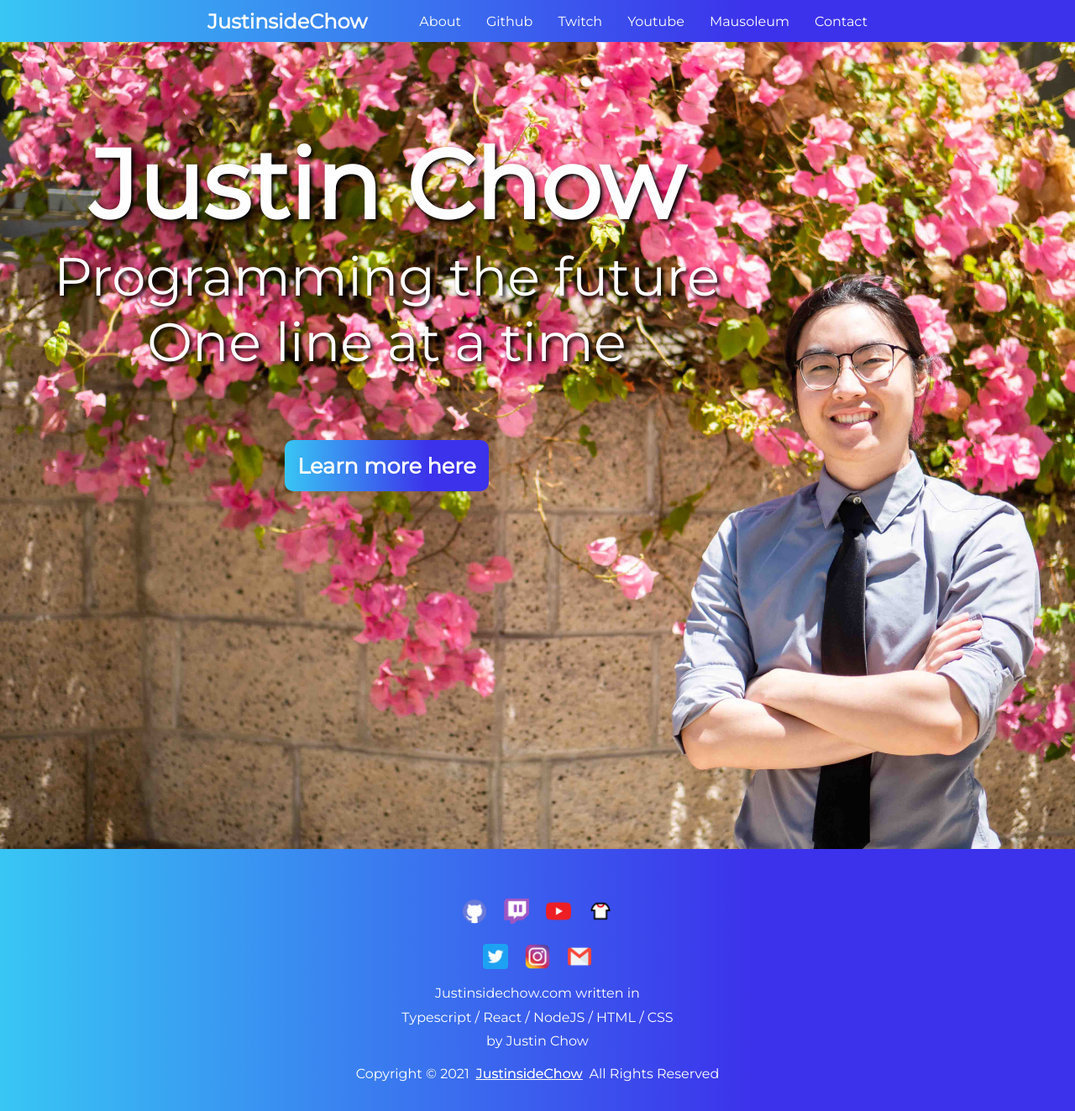
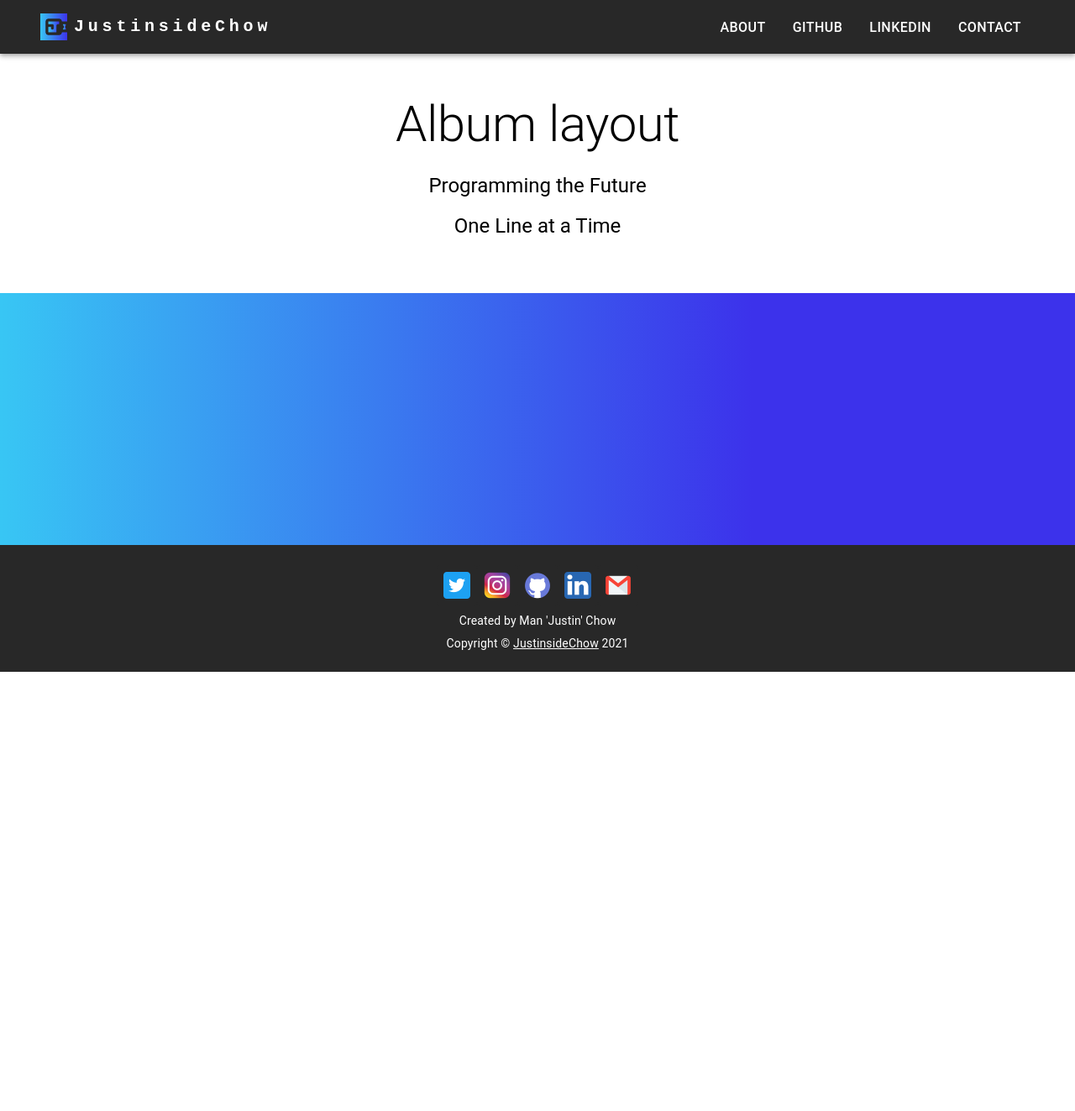
Before and after one commit to justinsidechow/justinsidechow-app, a React (Create React App) app: page / in a window 1280 px wide. Shown: the whole page at 84% size. After the commit the page ends 800 px from the top, so only its background shows below. Built offline with nearby package versions, Linux system fonts and the light colour scheme.

Commit message:
remade with material-UI

```diff
--- a/src/components/Footer/Footer.tsx
+++ b/src/components/Footer/Footer.tsx
@@ -1,116 +1,204 @@
-import { Component } from "react";
-import React from "react";
-import "./Footer.css";
+import * as React from "react";
+import Box from "@mui/material/Box";
+import Container from "@mui/material/Container";
+import Typography from "@mui/material/Typography";
+import Link from "@mui/material/Link";
+import { CardMedia, CardActionArea, Card } from "@mui/material";
 
-/*
-this is kind of a disgusting way to implement copyright footer
-and i believe there is a better way to implement this.
-BUT i really wanted to make the copyright-link to pop up like
-the navbar so i created a list to put the correct display:
-for the copyright-link.
- */
-
-class Footer extends Component {
-  icon_business() {
+function SocialIcons() {
   return (
-      <div className="social">
-        <a href="https://github.com/justinsidechow">
-          <img
-            className="social-icon"
-            alt="github"
-            src={process.env.PUBLIC_URL + "/Logo/github-icon.png"}
+    <Box
+      sx={{
+        display: "flex",
+        mb: "0.5em",
+        padding: "auto",
+        alignItems: "center",
+        justifyContent: "safe center",
+      }}
+    >
+      <Card
+        sx={{
+          border: "none",
+          boxShadow: "none",
+          backgroundColor: "#282828",
+        }}
+      >
+        <CardActionArea href="https://twitter.com/justinsidechow">
+          <CardMedia
+            component="img"
+            image={process.env.PUBLIC_URL + "/Logo/twitter-icon.png"}
+            title="twitter"
+            sx={{
+              border: "none",
+              boxShadow: "none",
+              height: "3em",
+              padding: "0.5em",
+              transition: "100ms",
+              "&:hover": {
+                transform: "scale(1.5, 1.5)",
+              },
+            }}
           />
-        </a>
-        {/*
-        <a href="https://www.linkedin.com/in/justinsidechow/">
-          <img
-            className="social-icon"
-            src={process.env.PUBLIC_URL + "/Logo/linkedin-icon.png"}
+        </CardActionArea>
+      </Card>
+      <Card
+        sx={{
+          border: "none",
+          boxShadow: "none",
+          backgroundColor: "#282828",
+        }}
+      >
+        <CardActionArea href="https://www.instagram.com/justinsidechow/">
+          <CardMedia
+            component="img"
+            image={process.env.PUBLIC_URL + "/Logo/instagram-icon.png"}
+            title="instagram"
+            sx={{
+              border: "none",
+              boxShadow: "none",
+              height: "3em",
+              padding: "0.5em",
+              transition: "100ms",
+              "&:hover": {
+                transform: "scale(1.5, 1.5)",
+              },
+            }}
           />
-        </a> */}
-        <a href="https://twitch.tv/jbooty">
-          <img
-            className="social-icon"
-            alt="twitch"
-            src={process.env.PUBLIC_URL + "/Logo/twitch-icon.png"}
+        </CardActionArea>
+      </Card>
+      <Card
+        sx={{
+          border: "none",
+          boxShadow: "none",
+          backgroundColor: "#282828",
+        }}
+      >
+        <CardActionArea href="https://github.com/justinsidechow">
+          <CardMedia
+            component="img"
+            image={process.env.PUBLIC_URL + "/Logo/github-icon.png"}
+            title="github"
+            sx={{
+              border: "none",
+              boxShadow: "none",
+              height: "3em",
+              padding: "0.5em",
+              transition: "100ms",
+              "&:hover": {
+                transform: "scale(1.5, 1.5)",
+              },
+            }}
           />
-        </a>
-        <a href="https://www.youtube.com/channel/UCQ1fJzVpKueH3K3qRDIjgVg">
-          <img
-            className="social-icon"
-            alt="youtube"
-            src={process.env.PUBLIC_URL + "/Logo/youtube-icon.png"}
+        </CardActionArea>
+      </Card>
+      <Card
+        sx={{
+          border: "none",
+          boxShadow: "none",
+          backgroundColor: "#282828",
+        }}
+      >
+        <CardActionArea href="https://www.linkedin.com/in/justinsidechow/">
+          <CardMedia
+            component="img"
+            image={process.env.PUBLIC_URL + "/Logo/linkedin-icon.png"}
+            title="linkedin"
+            sx={{
+              border: "none",
+              boxShadow: "none",
+              height: "3em",
+              padding: "0.5em",
+              transition: "100ms",
+              "&:hover": {
+                transform: "scale(1.5, 1.5)",
+              },
+            }}
           />
-        </a>
-        <a href="https://mausoleumclothing.com">
-          <img
-            className="social-icon"
-            alt="mausoleum"
-            src={process.env.PUBLIC_URL + "/Logo/clothing-icon.png"}
+        </CardActionArea>
+      </Card>
+      <Card
+        sx={{
+          border: "none",
+          boxShadow: "none",
+          backgroundColor: "#282828",
+        }}
+      >
+        <CardActionArea href="mailto:justinsidechow@gmail.com">
+          <CardMedia
+            component="img"
+            image={process.env.PUBLIC_URL + "/Logo/email-icon.png"}
+            title="email"
+            sx={{
+              border: "none",
+              boxShadow: "none",
+              height: "3em",
+              padding: "0.5em",
+              transition: "100ms",
+              "&:hover": {
+                transform: "scale(1.5, 1.5)",
+              },
+            }}
           />
-        </a>
-      </div>
+        </CardActionArea>
+      </Card>
+    </Box>
   );
 }
 
-  icon_social() {
+function Copyright() {
   return (
-      <div className="social">
-        <a href="https://twitter.com/justinsidechow">
-          <img
-            className="social-icon"
-            alt="twitch"
-            src={process.env.PUBLIC_URL + "/Logo/twitter-icon.png"}
-          />
-        </a>
-        <a href="https://www.instagram.com/justinsidechow/">
-          <img
-            className="social-icon"
-            alt="instagram"
-            src={process.env.PUBLIC_URL + "/Logo/instagram-icon.png"}
-          />
-        </a>
-        <a href="mailto:justinsidechow@gmail.com">
-          <img
-            className="social-icon"
-            alt="email"
-            src={process.env.PUBLIC_URL + "/Logo/email-icon.png"}
-          />
-        </a>
-      </div>
+    <Typography variant="body2" sx={{ color: "white" }} align="center">
+      {"Copyright © "}
+      <Link
+        sx={{
+          color: "white",
+          paddingBottom: "1em",
+          paddingTop: "1em",
+          "&:hover": {
+            paddingTop: "0em",
+            textShadow: "0 0 2px #FFFFFF",
+          },
+        }}
+        color="inherit"
+        href="https://github.com/justinsidechow/justinsidechow-app"
+      >
+        JustinsideChow
+      </Link>{" "}
+      {new Date().getFullYear()}
+    </Typography>
   );
 }
 
-  render() {
+// interface FooterProps {
+//   description: string;
+//   title: string;
+// }
+
+function Footer() {
   return (
-      <footer className="footer">
-        {this.icon_business()}
-        {this.icon_social()}
-        <div>
-          <div className="website-description">
-            Justinsidechow.com written in
-          </div>
-          <div className="website-description">
-            Typescript / React / NodeJS / HTML / CSS
-          </div>
-          <div className="website-description">by Justin Chow</div>
-        </div>
-        <ul className="copyright">
-          <li className="copyright-left-right">
-            Copyright &copy; {" " + new Date().getFullYear()}
-          </li>
-          <li>
-            <div>
-              <a className="copyright-link" href="/contact">
-                JustinsideChow
-              </a>
-            </div>
-          </li>
-          <li className="copyright-left-right">All Rights Reserved</li>
-        </ul>
-      </footer>
+    <Box
+      component="footer"
+      sx={{
+        display: "flex",
+        backgroundColor: "#282828",
+        py: 3,
+        alignItems: "center",
+        justifyContent: "center",
+      }}
+    >
+      <Container maxWidth="lg">
+        <SocialIcons />
+        <Typography
+          variant="body2"
+          sx={{ color: "white", margin: "0.5em" }}
+          align="center"
+        >
+          Created by Man 'Justin' Chow
+        </Typography>
+        <Copyright />
+      </Container>
+    </Box>
   );
-  }
 }
 
 export default Footer;
--- a/src/components/Navbar/Navbar.css
+++ b/src/components/Navbar/Navbar.css
@@ -1,3 +1,8 @@
+.Typography:hover{
+  margin-top: 1em;
+}
+
+
 .navbar-background {
   background: linear-gradient(
     90deg,
--- a/src/components/Navbar/Navbar.tsx
+++ b/src/components/Navbar/Navbar.tsx
@@ -1,111 +1,281 @@
-import { Component } from "react";
-import MenuItems from "./MenuItems";
-import "./Navbar.css";
-import { Link } from "react-router-dom";
+import * as React from "react";
+import AppBar from "@mui/material/AppBar";
+import Box from "@mui/material/Box";
+import Toolbar from "@mui/material/Toolbar";
+import IconButton from "@mui/material/IconButton";
+import Typography from "@mui/material/Typography";
+import Menu from "@mui/material/Menu";
+import MenuIcon from "@mui/icons-material/Menu";
+import Container from "@mui/material/Container";
+import Button from "@mui/material/Button";
+import MenuItem from "@mui/material/MenuItem";
+import { CardMedia } from "@mui/material";
 
-class Navbar extends Component {
-  state = {
-    mobileNavBarMenuClicked: false,
-    mobileNavbarItemClicked: false,
-    firstRender: true,
-    width: 0,
-    height: 0,
+const pages = [
+  ["About", "/about"],
+  ["Github", "/github"],
+  ["Linkedin", "https://www.linkedin.com/in/justinsidechow/"],
+  ["Contact", "/contact"],
+];
+
+function Navbar() {
+  const [anchorElNav, setAnchorElNav] = React.useState<null | HTMLElement>(
+    null
+  );
+
+  const handleOpenNavMenu = (event: React.MouseEvent<HTMLElement>) => {
+    setAnchorElNav(event.currentTarget);
   };
 
-  updateDimensions = () => {
-    this.setState({ width: window.innerWidth, height: window.innerHeight });
-    if (this.state.width >= 960) {
-      this.setState({ firstRender: true, mobileNavBarMenuClicked: false });
-    }
+  const handleCloseNavMenu = () => {
+    setAnchorElNav(null);
   };
 
-  handleClickNavMenu = () => {
-    this.setState({
-      mobileNavBarMenuClicked: !this.state.mobileNavBarMenuClicked,
-      firstRender: false,
-    });
-  };
+  return (
+    <AppBar
+      sx={{
+        position: "static",
+        backgroundColor: "#282828",
+      }}
+    >
+      <Box
+        maxWidth="x1"
+        sx={{
+          alignItems: "center",
+          justifyContent: "center",
+        }}
+      >
+        <Toolbar>
+          {/*end of desktop menu*/}
+          <Container
+            sx={{
+              display: { xs: "none", md: "flex" },
+              alignItems: "center",
+              justifyContent: "start",
+            }}
+          >
+            <CardMedia
+              sx={{
+                height: "2em",
+                width: "2em",
+                marginRight: "0.5em",
+              }}
+              image={process.env.PUBLIC_URL + "/Logo/justinsidechow-logo.png"}
+            />
+            <Typography
+              variant="h6"
+              noWrap
+              component="a"
+              href="/"
+              sx={{
+                fontFamily: "monospace",
+                fontWeight: 700,
+                letterSpacing: ".3rem",
+                color: "inherit",
+                textDecoration: "none",
+                transition: "100ms",
+                paddingRight: "1em",
+                paddingTop: "0.5em",
+                paddingBottom: "0.5em",
+                "&:hover": {
+                  paddingTop: "0em",
+                  color: "#FFFFFF",
+                  textShadow: "0 0 3px #FFFFFF",
+                },
+              }}
+            >
+              JustinsideChow
+            </Typography>
+          </Container>
+          <Container
+            sx={{
+              display: { xs: "none", md: "flex" },
+              alignItems: "center",
+              justifyContent: "end",
+            }}
+          >
+            {pages.map((page) => (
+              <Button
+                key={page[0]}
+                href={page[1]}
+                onClick={handleCloseNavMenu}
+                sx={{
+                  color: "white",
+                  transition: "100ms",
+                  minHeight: "2em",
+                  fontSize: "1em",
+                  paddingRight: "1em",
+                  paddingLeft: "1em",
+                  paddingTop: "0.5em",
+                  ...(page[0] === "About" && {
+                    "&:hover": {
+                      paddingTop: "0em",
+                      color: "#38C6F4",
+                      textShadow: "0 0 3px #38C6F4",
+                    },
+                  }),
+                  ...(page[0] === "Github" && {
+                    "&:hover": {
+                      paddingTop: "0em",
+                      color: "#6E5494",
+                      textShadow: "0 0 3px #6E5494",
+                    },
+                  }),
+                  ...(page[0] === "Linkedin" && {
+                    "&:hover": {
+                      paddingTop: "0em",
+                      color: "#0077B5",
+                      textShadow: "0 0 3px #0077B5",
+                    },
+                  }),
+                  ...(page[0] === "Contact" && {
+                    "&:hover": {
+                      paddingTop: "0em",
+                      color: "#DB4437",
+                      textShadow: "0 0 3px #DB4437",
+                    },
+                  }),
+                }}
+              >
+                {page[0]}
+              </Button>
+            ))}
+          </Container>
+          {/*end of desktop menu*/}
+          {/*start of mobile menu*/}
+          <Container
+            sx={{
+              display: { xs: "flex", md: "none" },
+              alignItems: "center",
+              justifyContent: "center",
+            }}
+          ></Container>
+          <Container
+            sx={{
+              display: { xs: "flex", md: "none" },
+              alignItems: "center",
+              justifyContent: "center",
+            }}
+          >
+            <Typography
+              variant="h5"
+              noWrap
+              component="a"
+              href="/"
+              sx={{
+                fontFamily: "monospace",
+                fontWeight: 700,
+                letterSpacing: "0.3rem",
+                fontSize: "1.5em",
+                color: "inherit",
+                transition: "100ms",
+                textDecoration: "none",
+                paddingTop: "0.5em",
+                paddingBottom: "0.5em",
+                alignItems: "center",
+                justifyContent: "center",
+                marginLeft: "auto",
+                marginRight: "auto",
+                "&:hover": {
+                  paddingTop: "0em",
+                  color: "#FFFFFF",
+                  textShadow: "0 0 3px #FFFFFF",
+                },
+              }}
+            >
+              JustinsideChow
+            </Typography>
+          </Container>
+          <Container
+            sx={{
+              display: { xs: "flex", md: "none" },
+              alignItems: "center",
+              justifyContent: "end",
+            }}
+          >
+            <IconButton
+              size="large"
+              aria-label="account of current user"
+              aria-controls="menu-appbar"
+              aria-haspopup="true"
+              onClick={handleOpenNavMenu}
+              color="inherit"
+            >
+              <MenuIcon />
+            </IconButton>
+            <Menu
+              id="menu-appbar"
+              anchorEl={anchorElNav}
+              anchorOrigin={{
+                vertical: "bottom",
+                horizontal: "left",
+              }}
+              keepMounted
+              transformOrigin={{
+                vertical: "top",
+                horizontal: "left",
+              }}
+              open={Boolean(anchorElNav)}
+              onClose={handleCloseNavMenu}
+              sx={{
+                "& .css-1poimk-MuiPaper-root-MuiMenu-paper-MuiPaper-root-MuiPopover-paper":
+                  {
+                    backgroundColor: "#282828",
+                  },
 
-  handleClickNavBar = () => {
-    this.setState({
-      mobileNavbarItemClicked: true,
-      mobileNavBarMenuClicked: false,
-    });
-  };
-
-  handleClickNavSiteName = () => {
-    this.setState({
-      mobileNavbarItemClicked: true,
-      mobileNavBarMenuClicked: false,
-    });
-  };
-
-  componentDidMount() {
-    window.addEventListener("resize", this.updateDimensions);
-  }
-  componentWillUnmount() {
-    window.removeEventListener("resize", this.updateDimensions);
-  }
-
-  handleNavMenuTransition() {
-    if (!this.state.mobileNavBarMenuClicked) {
-      return "fas fa-bars";
-    } else {
-      return "fas fa-times";
-    }
-  }
-
-  navMenuInitiation() {
-    let render = "nav-menu firstactive";
-
-    if (this.state.width >= 960) {
-      render = "nav-menu firstactive";
-    }
-
-    if (this.state.mobileNavBarMenuClicked) {
-      render = "nav-menu active";
-    } else if (
-      !this.state.mobileNavBarMenuClicked &&
-      !this.state.firstRender &&
-      !this.state.mobileNavbarItemClicked
-    ) {
-      render = "nav-menu inactive";
-    }
-
-    return render;
-  }
-
-  render() {
-    return (
-      <nav className="navbar-background">
-        <Link
-          className="navbar-site-name-link"
-          to="/"
-          onClick={this.handleClickNavSiteName}
-        >
-          JustinsideChow
-        </Link>
-        <div className="menu-icon" onClick={this.handleClickNavMenu}>
-          <i className={this.handleNavMenuTransition()}></i>
-        </div>
-        <ul className={this.navMenuInitiation()}>
-          {MenuItems.map((item, index) => {
-            return (
-              <li key={index}>
-                <Link
-                  className="nav-links"
-                  to={item.url}
-                  onClick={this.handleClickNavBar}
-                >
-                  {item.title}
-                </Link>
-              </li>
-            );
-          })}
-        </ul>
-      </nav>
-    );
-  }
+                display: { xs: "flex", md: "none" },
+              }}
+            >
+              {pages.map((page) => (
+                <MenuItem key={page[0]} onClick={handleCloseNavMenu}>
+                  <Button
+                    key={page[0]}
+                    href={page[1]}
+                    onClick={handleCloseNavMenu}
+                    sx={{
+                      color: "white",
+                      display: "block",
+                      transition: "100ms",
+                      minHeight: "2em",
+                      minWidth: "2em",
+                      fontSize: "1em",
+                      padding: "1em",
+                      ...(page[0] === "About" && {
+                        "&:hover": {
+                          color: "#38C6F4",
+                          textShadow: "0 0 3px #38C6F4",
+                        },
+                      }),
+                      ...(page[0] === "Github" && {
+                        "&:hover": {
+                          color: "#6E5494",
+                          textShadow: "0 0 3px #6E5494",
+                        },
+                      }),
+                      ...(page[0] === "Linkedin" && {
+                        "&:hover": {
+                          color: "#0077B5",
+                          textShadow: "0 0 3px #0077B5",
+                        },
+                      }),
+                      ...(page[0] === "Contact" && {
+                        "&:hover": {
+                          color: "#DB4437",
+                          textShadow: "0 0 3px #DB4437",
+                        },
+                      }),
+                    }}
+                  >
+                    {page[0]}
+                  </Button>
+                </MenuItem>
+              ))}
+            </Menu>
+          </Container>
+          {/*end of mobile menu*/}
+        </Toolbar>
+      </Box>
+    </AppBar>
+  );
 }
-
 export default Navbar;
--- a/src/components/Pages/HomePage.tsx
+++ b/src/components/Pages/HomePage.tsx
@@ -1,29 +1,28 @@
 import "./Page.css";
-import { Link } from "react-router-dom";
+import { Typography, Box, Container } from "@mui/material";
 
-const HomePage = () => {
+function HomePage() {
   return (
-    <div>
-      <div className="container">
-        <img
-          className="main-image-home"
-          alt="home-background"
-          src={process.env.PUBLIC_URL + "/Photo/home-background.jpg"}
-        ></img>
-        <div className="home-page-mission">
-          <div className="home-page-full-name">Justin Chow</div>
-          Programming the future
-          <br></br>
-          One line at a time
-          <br></br>
-          <br></br>
-          <Link className="learn-more-button" to="/about">
-            Learn more here
-          </Link>
-        </div>
-      </div>
-    </div>
+    <Box
+      sx={{
+        display: "flex",
+        bgcolor: "background.paper",
+        padding: "3em",
+      }}
+    >
+      <Container maxWidth="sm" sx={{}}>
+        <Typography component="h1" variant="h2" color="black" gutterBottom>
+          Album layout
+        </Typography>
+        <Typography variant="h5" color="black" paragraph>
+          Programming the Future
+        </Typography>
+        <Typography variant="h5" color="black" paragraph>
+          One Line at a Time
+        </Typography>
+      </Container>
+    </Box>
   );
-};
+}
 
 export default HomePage;
```
Also changed, not shown: src/components/Navbar/MenuItems.tsx (+4 -5 lines). Lines whose indentation alone changed are shown as unchanged.
